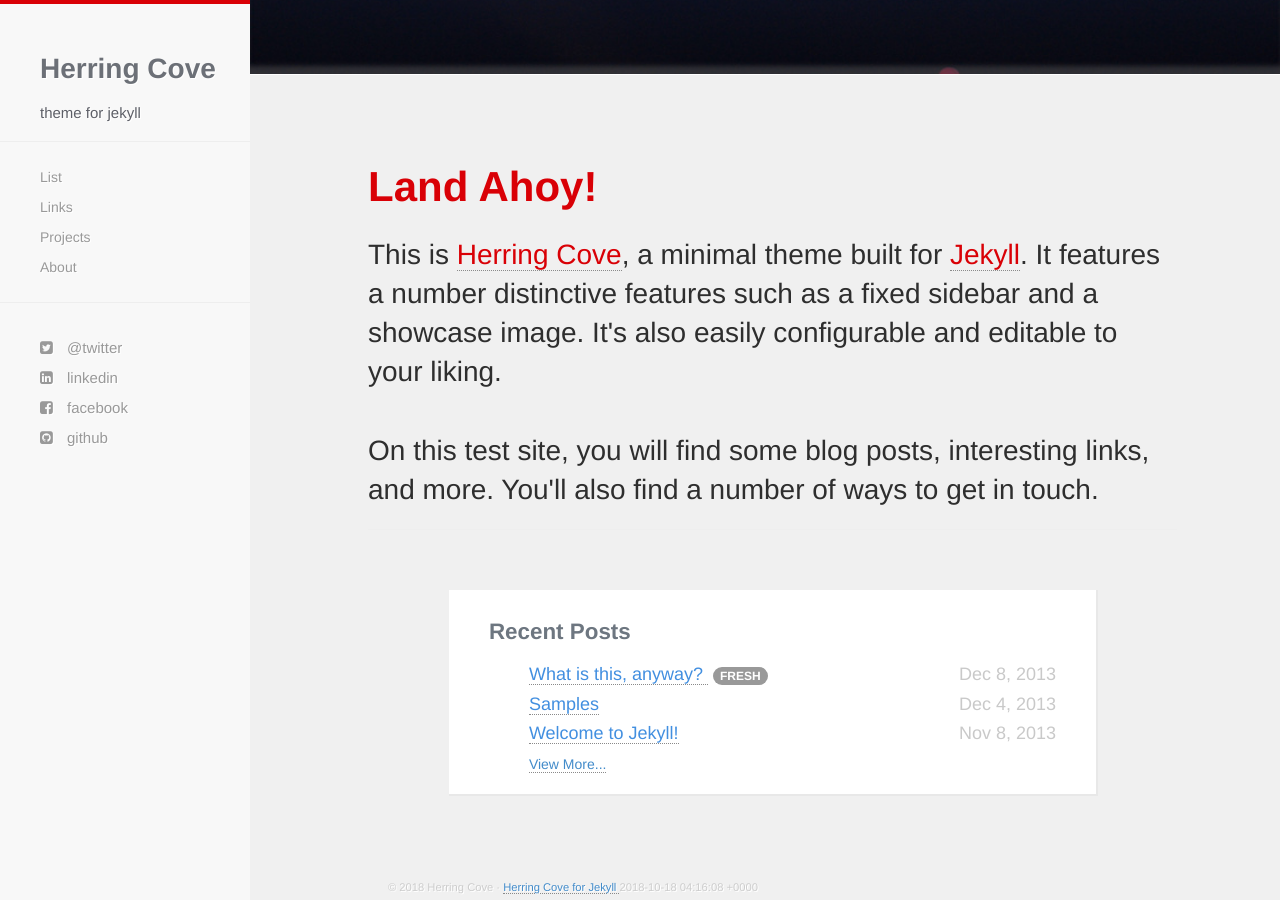
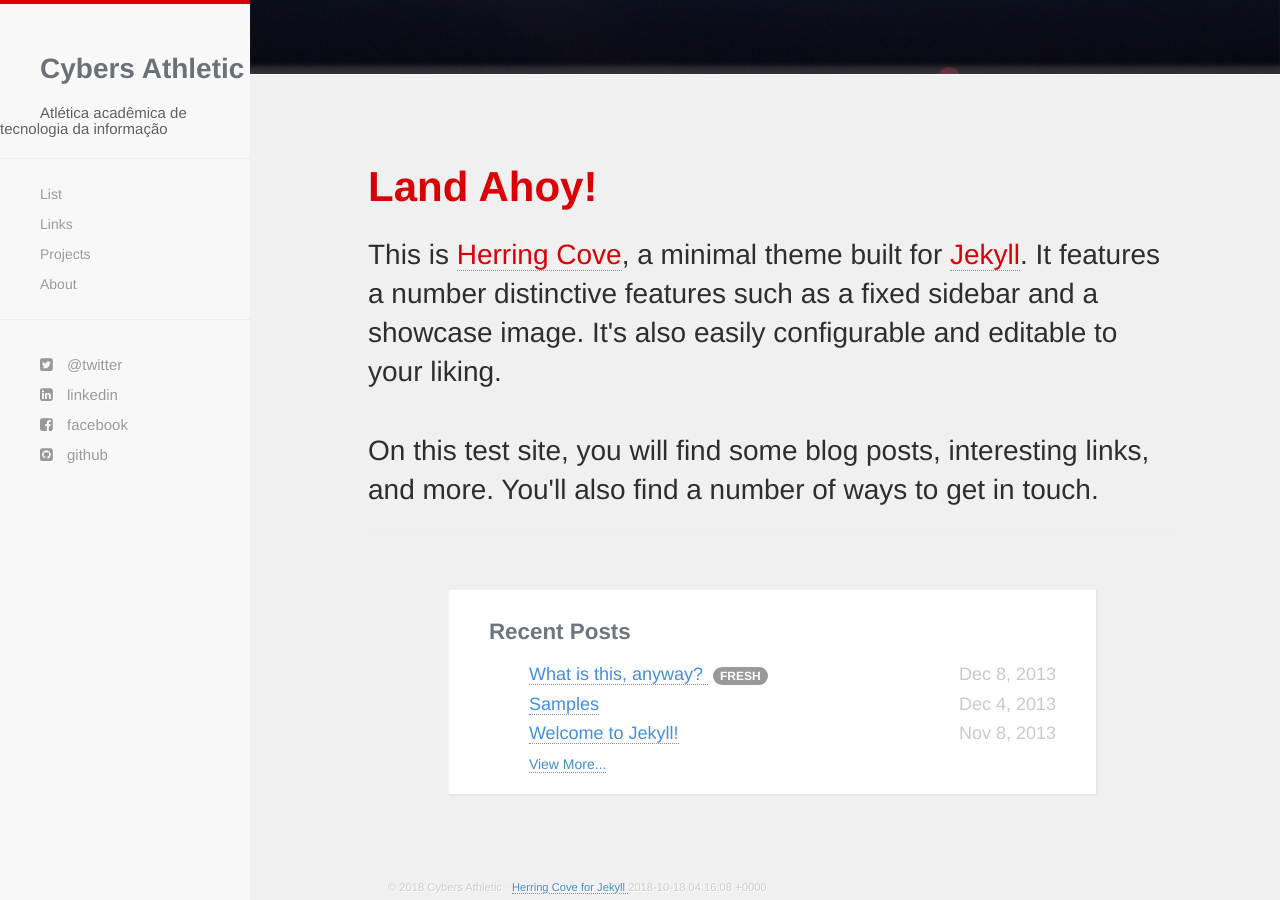
Before and after one commit to cybers-athletic/Desafios, a Jekyll site: the page built from index.html, in a window 1280 px wide and 900 px high, scrolled down 629 px. Built offline with Jekyll 4.4.1, drawn with Linux system fonts in a browser that asks for light colours; nearby versions of some CDN libraries; Markdown is read by kramdown in place of the engine named in the settings.

Commit message:
Update _config.yml

```diff
--- a/_config.yml
+++ b/_config.yml
@@ -1,7 +1,7 @@
-name: Herring Cove
-author: Herring Cove
+name: Cybers Athletic
+author: Cybers Athletic
 baseurl: /Desafios
-description: theme for jekyll
+description: Atlética acadêmica de tecnologia da informação
 github: http://www.github.com/cybers-athletic
 twitter: http://www.twitter.com/
 facebook: http://www.facebook.com
```
